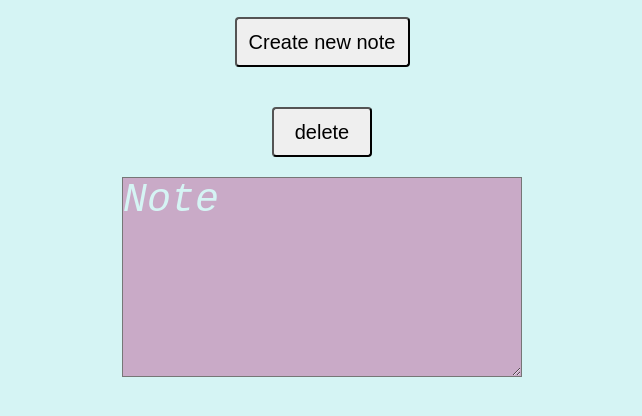
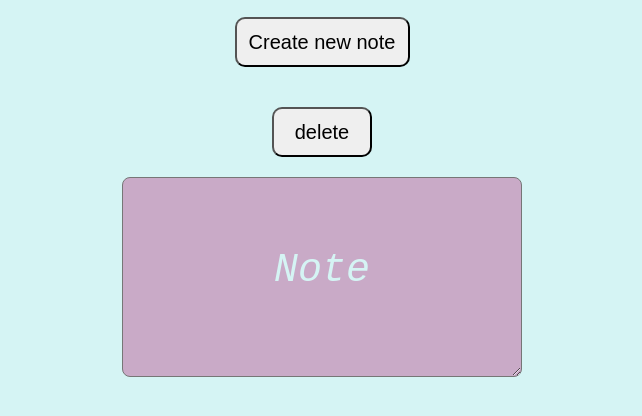
Before and after one commit to zynsniper/BrowserNote, a plain HTML site: page index.html in a window 1280 px wide. Both pictures are taken after a click on the button "Create new note". Shown: the part 118-534 px from the top of the page, without its empty margins (318-960 px from the left). Drawn offline with Linux system fonts and the light colour scheme.

Commit message:
fixed some bugs in the css

```diff
--- a/style.css
+++ b/style.css
@@ -22,6 +22,9 @@ body {
     resize: both;
     background-color: rgb(201, 170, 199);
     font-size: 20px;
+    border-radius: 8px;
+    color: rgb(12, 12, 91);
+    padding: 15px;
 }
 
 .note-container {
@@ -37,13 +40,15 @@ body {
     opacity: 1;
     font-style: italic;
     font-size: 40px;
+    text-align: center;
+    padding-top: 55px;
 }
 
 .btn {
     width: 175px;
     height: 50px;
     font-size: 20px;
-    border-radius: 4px;
+    border-radius: 10px;
     display: block;
     margin: 20px auto;
 }
@@ -52,7 +57,7 @@ body {
     width: 100px;
     height: 50px;
     font-size: 20px;
-    border-radius: 4px;
+    border-radius: 10px;
     display: block;
     margin: 20px auto;
 }
```
